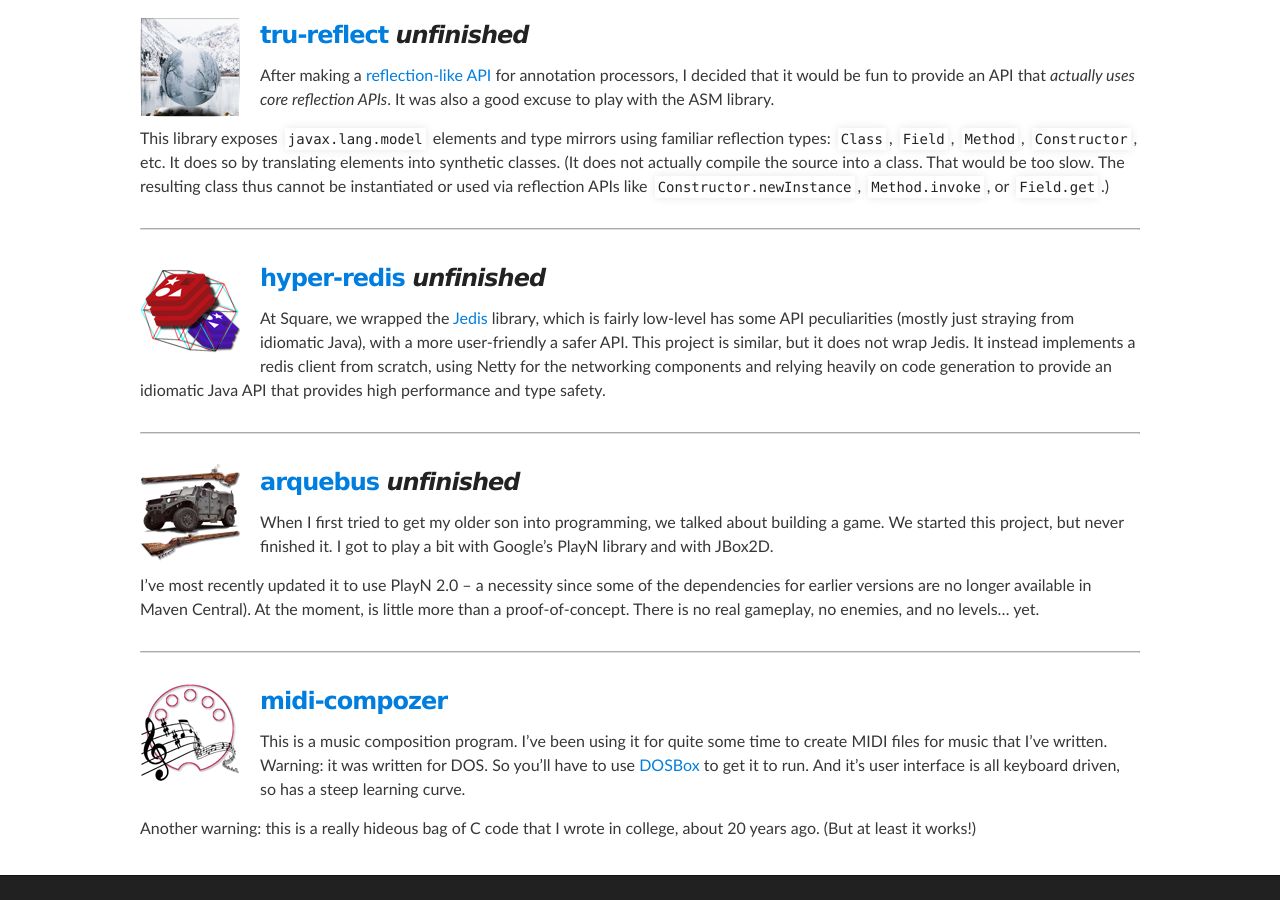
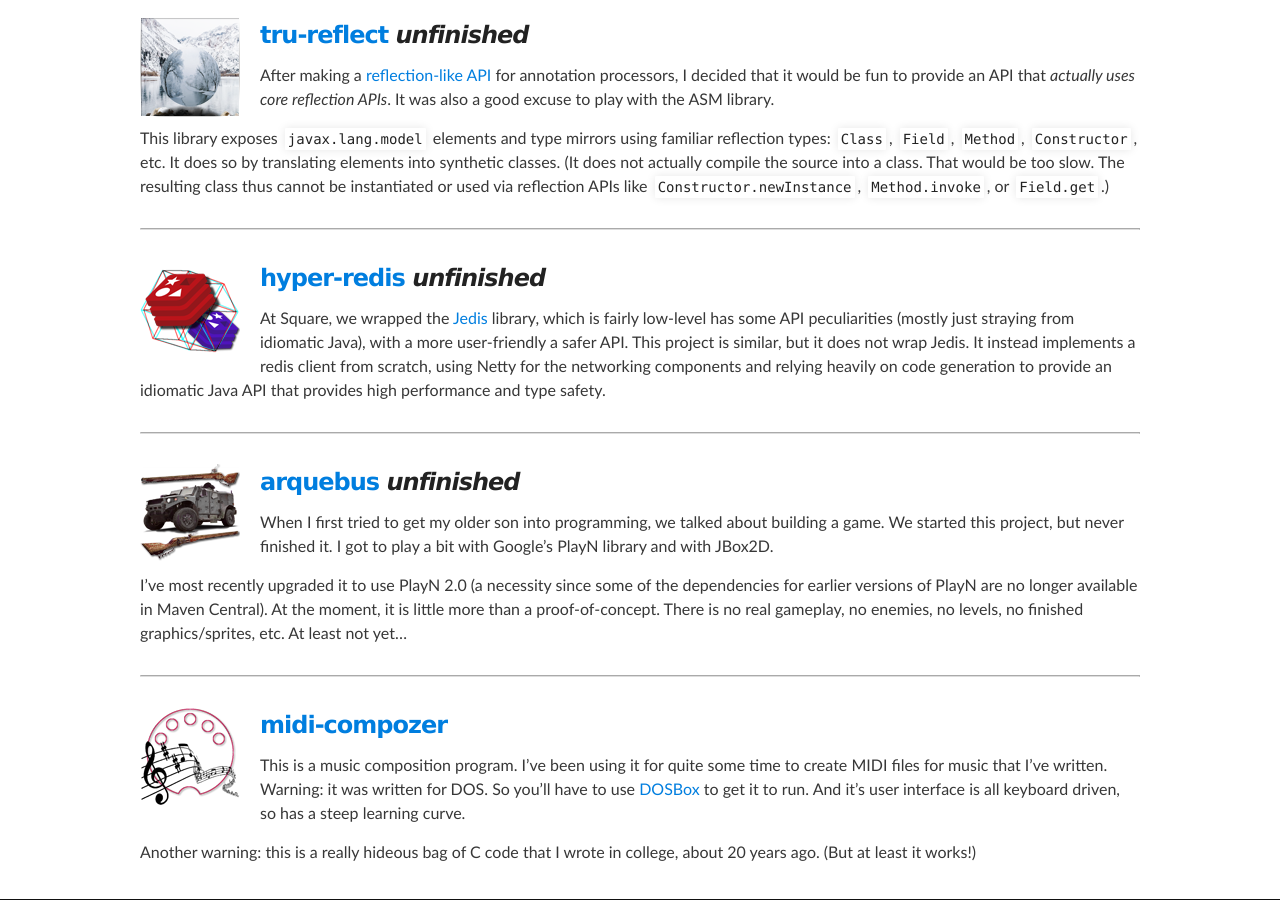
Before and after one commit to jhump/jhump.github.io, a Jekyll site: the page built from index.md, in a window 1280 px wide and 900 px high, scrolled down 1374 px. Built offline with Jekyll 4.4.1, drawn with Linux system fonts in a browser that asks for light colours; nearby versions of some CDN libraries; before the commit the page ends 2250 px from its top, so only the background shows below that.

Commit message:
fix copy for arquebus

```diff
--- a/index.md
+++ b/index.md
@@ -55,7 +55,7 @@ At Square, we wrapped the [Jedis](https://github.com/xetorthio/jedis) library, w
 ### [arquebus](https://github.com/jhump/arquebus) *unfinished*
 When I first tried to get my older son into programming, we talked about building a game. We started this project, but never finished it. I got to play a bit with Google's PlayN library and with JBox2D.
 
-I've most recently updated it to use PlayN 2.0 -- a necessity since some of the dependencies for earlier versions are no longer available in Maven Central). At the moment, is little more than a proof-of-concept. There is no real gameplay, no enemies, and no levels... yet.
+I've most recently upgraded it to use PlayN 2.0 (a necessity since some of the dependencies for earlier versions of PlayN are no longer available in Maven Central). At the moment, it is little more than a proof-of-concept. There is no real gameplay, no enemies, no levels, no finished graphics/sprites, etc. At least not yet...
 
 ----
 
```
